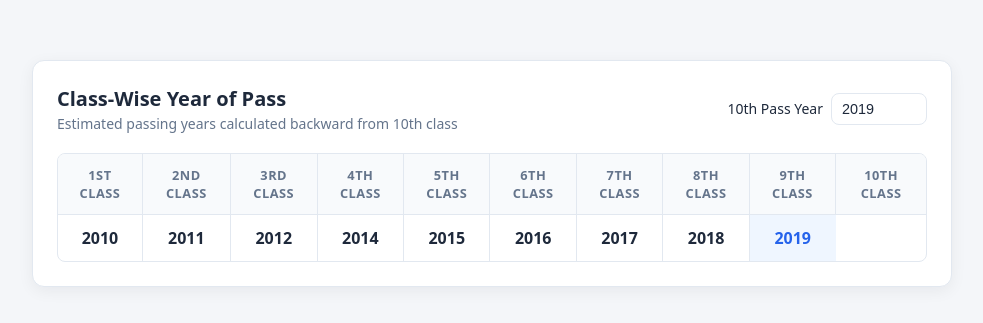
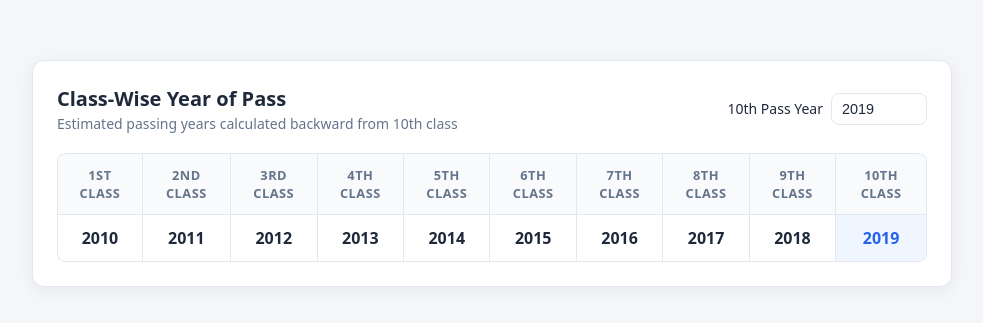
Before and after one commit to venuGaneshCom/YearPassOut, a plain HTML site: page index.html in a window 1280 px wide. Shown: the part 227-550 px from the top of the page, without its empty margins (148-1131 px from the left). Drawn offline with Linux system fonts and the light colour scheme.

Commit message:
Update index.html

```diff
--- a/index.html
+++ b/index.html
@@ -185,7 +185,7 @@
     </main>
 
     <script>
-        const offsets = [-9, -8, -7, -5, -4, -3, -2, -1, 0];
+        const offsets = [-9, -8, -7,-6, -5, -4, -3, -2, -1, 0];
         const tableRow = document.getElementById("table-data");
         const passYearInput = document.getElementById("passYearInput");
 
```
